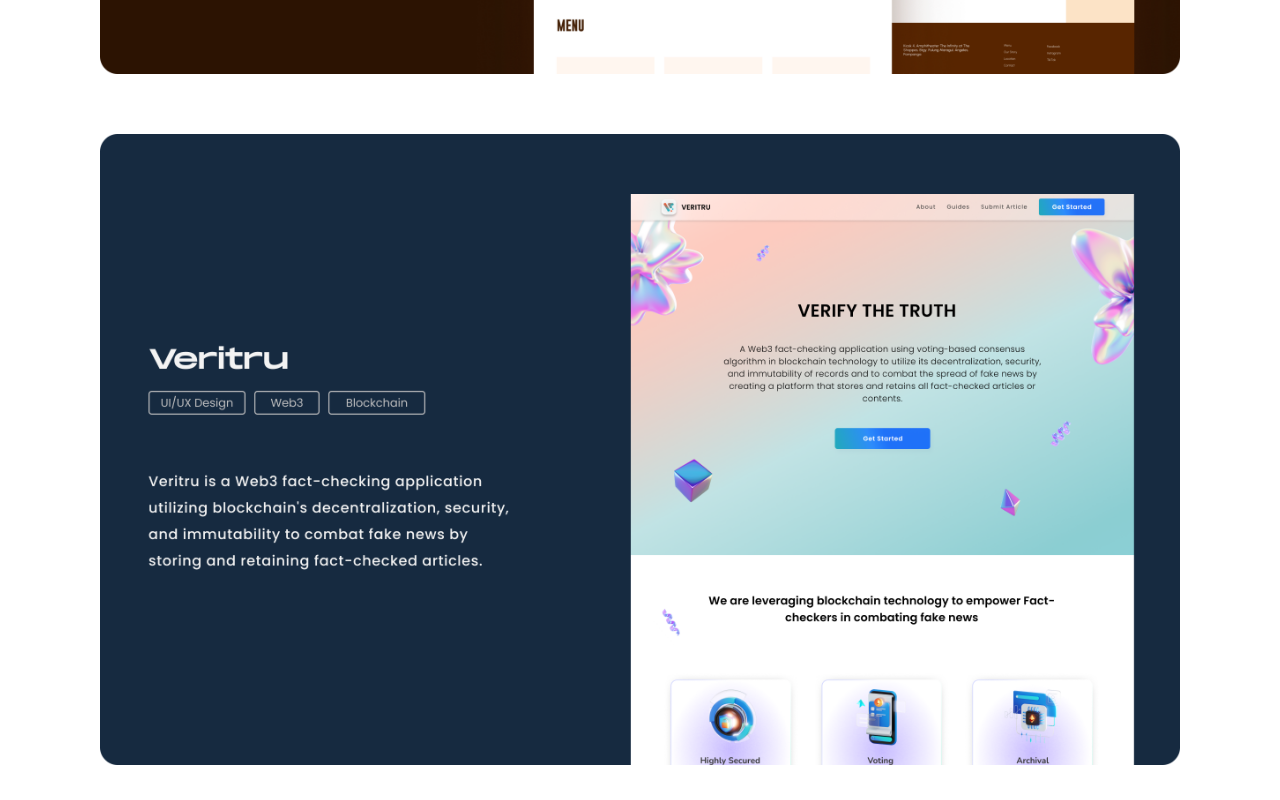
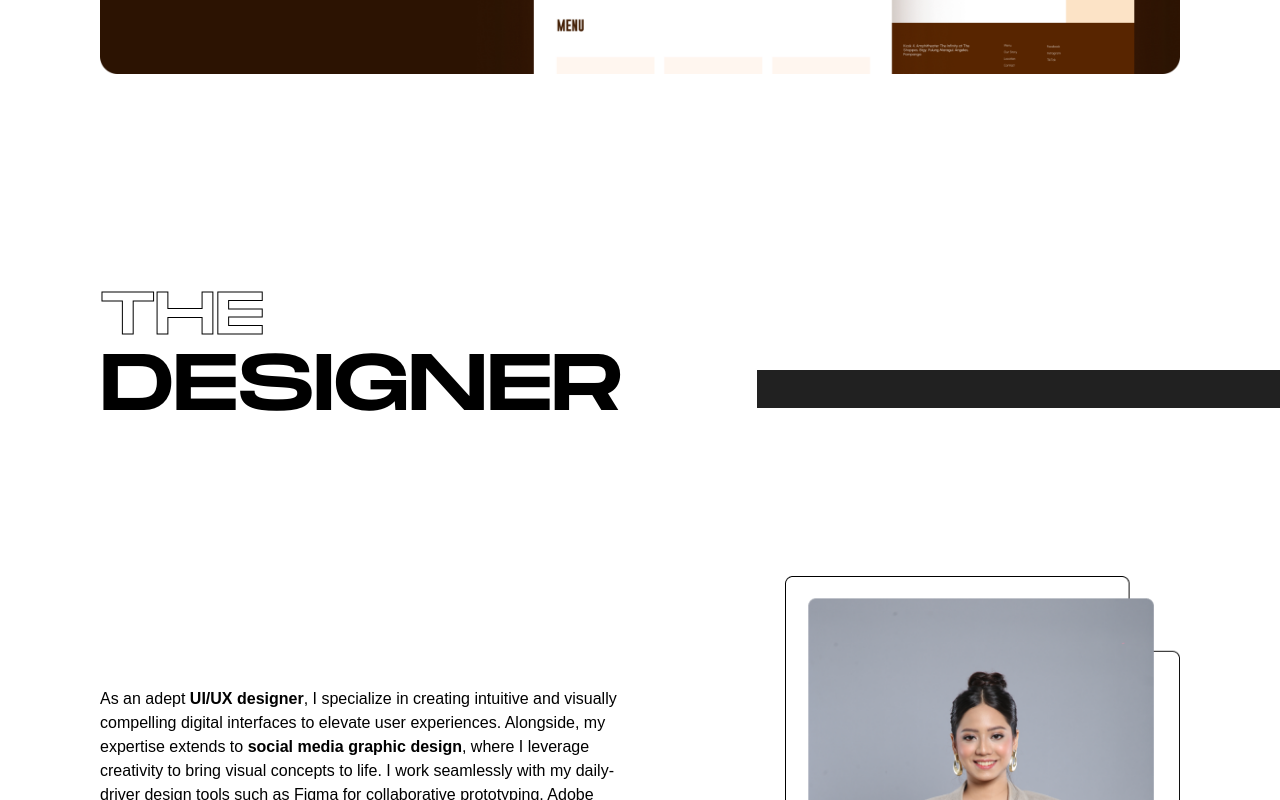
Before and after one commit to escotoaizel/design.azl, a React (Vite) app: page / in a window 1280 px wide. Shown: the part 2700-3500 px from the top of the page. Built offline with nearby package versions, Linux system fonts and the light colour scheme.

Commit message:
Test: Removed Veritru Thumbnail

```diff
--- a/src/components/PersonalProjects.jsx
+++ b/src/components/PersonalProjects.jsx
@@ -1,6 +1,6 @@
 import EDC_Thumbnail from "@/assets/EDC_Thumbnail.png";
 import LCC_Thumbnail from "@/assets/LCC_Thumbnail.png";
-import Veritru_Thumbnail from "@/assets/Veritru_Thumbnail.png";
+// import Veritru_Thumbnail from "@/assets/Veritru_Thumbnail.png";
 import { Box, Typography } from "@mui/material";
 
 const PersonalProjects = () => {
@@ -98,11 +98,11 @@ const PersonalProjects = () => {
             style={{ width: "100%" }}
             alt="EDC Thumbnail"
           />
-          <img
+          {/* <img
             src={Veritru_Thumbnail}
             style={{ width: "100%" }}
             alt="Veritru Thumbnail"
-          />
+          /> */}
         </Box>
       </Box>
     </>
```
